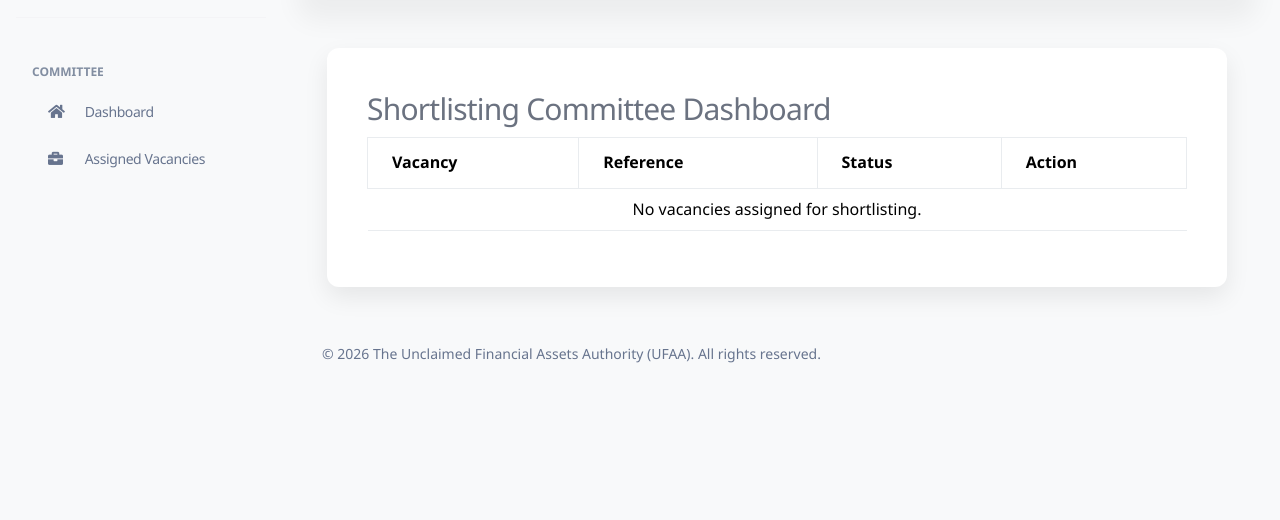
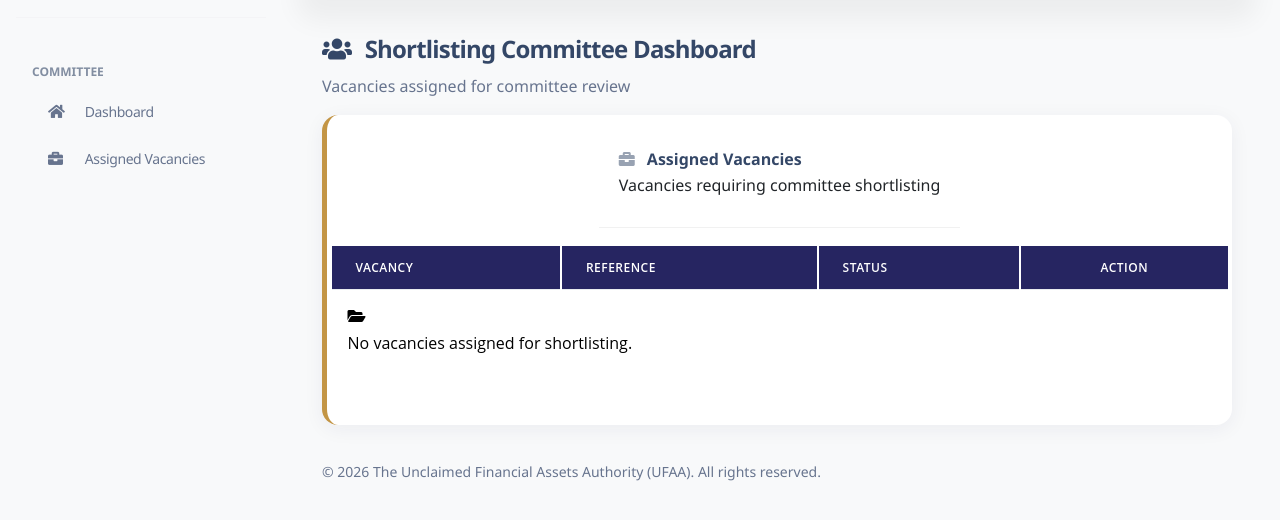
Before and after one commit to Sylvester976/UFAA, a Django app: template templates/recruitment/committee/dashboard.html in a window 1280 px wide. Shown: the part 77-597 px from the top of the page. Run offline with Django 5.2, Linux system fonts and the light colour scheme; the template is opened without the code that fills it, so the values that code supplies are empty; some libraries are stand-ins or nearby versions.

Commit message:
committee dashboard

```diff
--- a/templates/recruitment/base.html
+++ b/templates/recruitment/base.html
@@ -716,7 +716,6 @@
 
             {% if 'committee' in user_roles %}
 
-            <!-- System User Dashboards -->
 
             {% endif %}
 
--- a/templates/recruitment/committee/dashboard.html
+++ b/templates/recruitment/committee/dashboard.html
@@ -1,46 +1,108 @@
 {% extends 'recruitment/committee/base_committee.html' %}
+{% block title %}Committee Dashboard{% endblock %}
 
 {% block content %}
 
-<div class="container mt-4">
+<div class="container-fluid py-2">
 
-<h3>Shortlisting Committee Dashboard</h3>
+    <!-- Header -->
+    <div class="dash-header-banner mb-2">
+        <h4>
+            <i class="fas fa-users me-2" style="color:var(--gold-dark);"></i>
+            Shortlisting Committee Dashboard
+        </h4>
+        <p>Vacancies assigned for committee review</p>
+    </div>
 
-<table class="table table-bordered">
+    <div class="gold-divider"></div>
+
+    <div class="card dash-card brand-card">
+
+        <div class="card-header">
+            <h6 class="mb-0">
+                <i class="fas fa-briefcase me-2" style="opacity:.5;"></i>
+                Assigned Vacancies
+            </h6>
+            <p>Vacancies requiring committee shortlisting</p>
+        </div>
+
+        <div class="card-body">
+
+            <div class="table-responsive">
+
+                <table class="table brand-table mb-0">
+
                     <thead>
                         <tr>
                             <th>Vacancy</th>
                             <th>Reference</th>
                             <th>Status</th>
-            <th>Action</th>
+                            <th class="text-center">Action</th>
                         </tr>
                     </thead>
 
                     <tbody>
 
                         {% for vacancy in vacancies %}
+
                         <tr>
-            <td>{{ vacancy.title }}</td>
-            <td>{{ vacancy.reference_number }}</td>
-            <td>{{ vacancy.status }}</td>
+
                             <td>
-                <a class="btn btn-primary btn-sm"
+                                <strong>{{ vacancy.title }}</strong>
+                            </td>
+
+                            <td class="vacancy-ref">
+                                {{ vacancy.reference_number }}
+                            </td>
+
+                            <td>
+                                <span class="status-badge">
+                                    {{ vacancy.status|title }}
+                                </span>
+                            </td>
+
+                            <td class="text-center">
+
+                                <a class="btn btn-sm btn-brand"
                                    href="{% url 'shortlist_candidates' vacancy.id %}">
+
+                                    <i class="fas fa-list-check me-1"></i>
                                     Start Shortlisting
+
                                 </a>
+
+                            </td>
+
+                        </tr>
+
+                        {% empty %}
+
+                        <tr>
+                            <td colspan="4">
+
+                                <div class="empty-state">
+
+                                    <i class="fas fa-folder-open"></i>
+
+                                    <p>No vacancies assigned for shortlisting.</p>
+
+                                </div>
+
                             </td>
                         </tr>
-        {% empty %}
-        <tr>
-            <td colspan="4" class="text-center">
-                No vacancies assigned for shortlisting.
-            </td>
-        </tr>
+
                         {% endfor %}
 
                     </tbody>
+
                 </table>
 
             </div>
 
+        </div>
+
+    </div>
+
+</div>
+
 {% endblock %}
```
Lines whose indentation alone changed are shown as unchanged.
